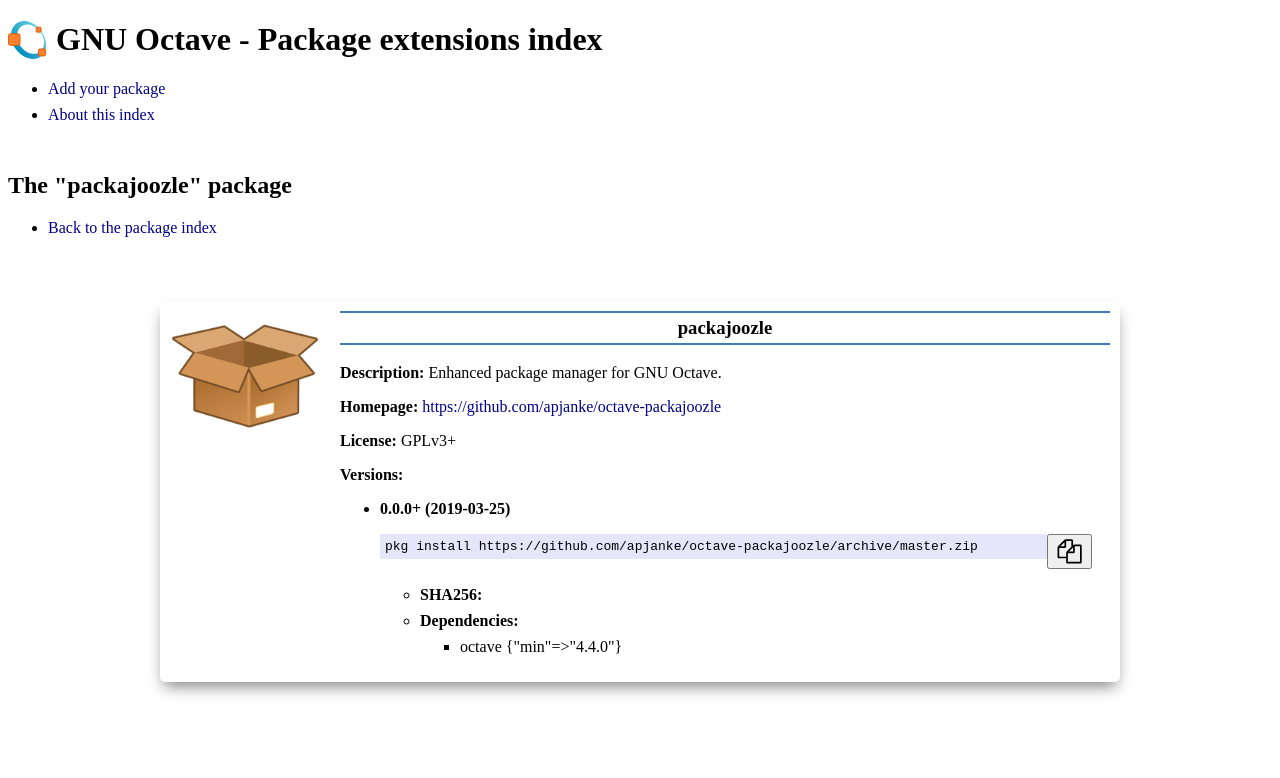
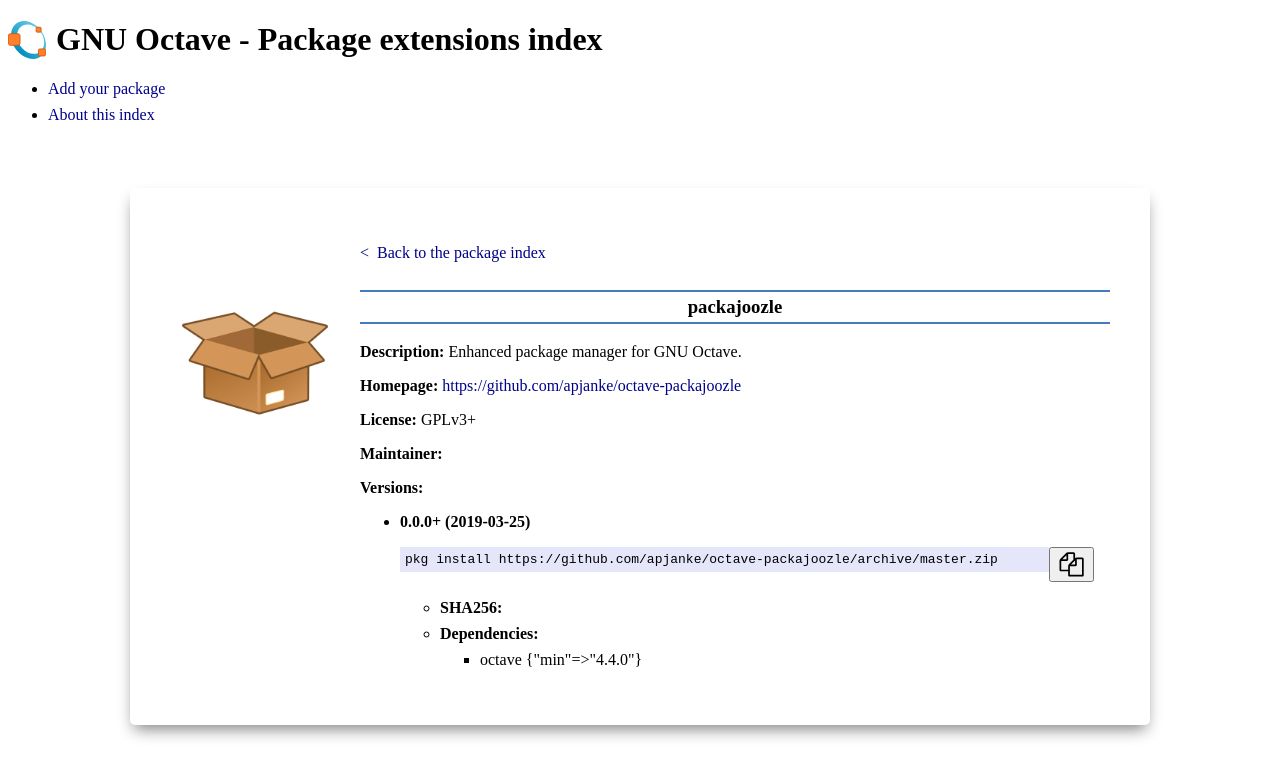
Before and after one commit to gnu-octave/packages, a Jekyll site: the page built from package/packajoozle.md, in a window 1280 px wide. Shown: the top 778 px of the page. Built offline with Jekyll 4.4.1, drawn with Linux system fonts in a browser that asks for light colours.

Commit message:
Add maintainer, improve layout

```diff
--- a/_layouts/default.html
+++ b/_layouts/default.html
@@ -17,7 +17,7 @@
     <title>{{ page.title | default: site.title }}</title>
 
     <!-- Facebook Open Graph -->
-    <meta property="og:description" content="{{ page.description | default: site.description }}">
+    <meta property="og:description" content="{{ page.description | escape | default: site.description }} | escape">
     <meta property="og:site_name" content="{{ site.title }}">
     <meta property="og:title" content="
       {%- if page.layout == "package" -%}
@@ -44,7 +44,7 @@
         {{ site.title }}
       {%- endif -%}
       ">
-    <meta name="twitter:description" content="{{ page.description | default: site.description }}">
+    <meta name="twitter:description" content="{{ page.description | escape | default: site.description | escape }}">
     <meta name="twitter:url" content="{{ page.url | absolute_url }}">
     <meta name="twitter:image" content="{{ page.image | default: site.logo | absolute_url }}">
   </head>
--- a/_layouts/package.html
+++ b/_layouts/package.html
@@ -1,24 +1,29 @@
 ---
 layout: default
 ---
-
-<h2>The "{{ page.name | remove: '.md' }}" package</h2>
-
-<ul>
-  <li><a href="{{ '/' | relative_url }}">Back to the package index</a></li>
-</ul>
 
 {%- assign pkg_name = page.name | remove: '.md' -%}
 
 <div class="package">
   <img src="{{ page.image | default: site.default_pkg_image | relative_url }}" alt="{{ pkg_name }}">
   <div>
+  <p>
+    <a href="{{ '/' | relative_url }}">&lt;&nbsp; Back to the package index</a>
+  </p>
   <h3>
     <a href="{{ page.homepage }}">{{ pkg_name }}</a>
   </h3>
-  <p><b>Description:</b> {{ page.description }}</p>
+  <p><b>Description:</b> {{ page.description | escape }}</p>
   <p><b>Homepage:</b> <a href="{{ page.homepage }}">{{ page.homepage }}</a></p>
   <p><b>License:</b> {{ page.license }}</p>
+  <p>
+    <b>Maintainer:</b>
+    <ul>
+      {%- for m in page.maintainer -%}
+        <li>{{ m | escape }}</li>
+      {%- endfor -%}
+    </ul>
+  </p>
   <p>
     <b>Versions:</b>
   </p>
--- a/assets/style.scss
+++ b/assets/style.scss
@@ -18,6 +18,7 @@
   align-items: center;
   margin: 4em auto 2em auto;
   max-width: 60rem;
+  padding: 30px;
 }
 
 .package div
@@ -28,11 +29,11 @@
 
 .package div h3
 {
-  margin-block-start: 0em;
   border-top: 2px solid #427cbd;
   border-bottom: 2px solid #427cbd;
   text-align: center;
   line-height: 30px;
+  margin-top: 1.5em;
 }
 
 .package div h3 a
@@ -57,7 +58,8 @@
 {
   width: 150px;
   float: left;
-  margin: 10px;
+  margin: 20px;
+  margin-top: 5em;
 }
 
 .package code
```
